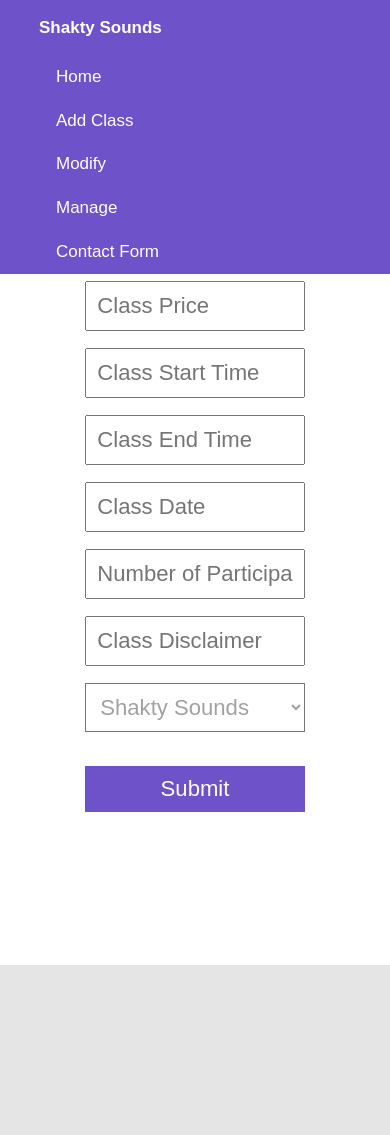
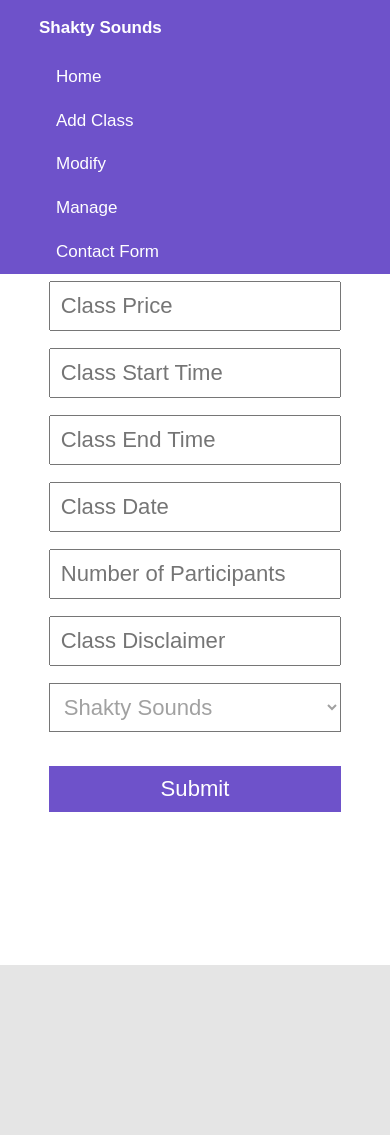
Before and after one commit to NickLiffen/sound-healing, a PHP site: page /admin/addClass.php in a window 390 px wide. Run offline with PHP 8.4, Linux system fonts and the light colour scheme; some libraries are stand-ins or nearby versions.

Commit message:
slight changes to booking form and mobile friendly forms

```diff
--- a/booking.php
+++ b/booking.php
@@ -27,7 +27,7 @@
 	<div class = "paddingBottom"></div>
 
 	<!-- This is going to print out the contact form where the user books a class-->
-	<div id="contactForm"></div>
+	<div id="contactForm1"></div>
 </div>
 
 <script src="js/booking.js"></script>
--- a/css/style.css
+++ b/css/style.css
@@ -341,9 +341,7 @@ legend span {
 
 form
 {
-  margin-right:auto;
-  margin-left:auto;
-  width:75%;
+  margin:0 auto;
   text-align:center;
 
 }
@@ -372,9 +370,19 @@ form
   padding-bottom:6px;
   padding-left:5px;
   font-style:italic;
+}
+
+@media screen and (max-width: 1000px)
+{
+  #contactForm
+  {
+  width:75%;
+  }
+}
 
 
-}
+
+
 input
 {
   width:100%;
@@ -599,6 +607,15 @@ color: white;
 {
   padding-bottom:3em;
   font:17px "Helvetica Neue", Helvetica, Arial, sans-serif;
+  width:75%;
+}
+
+@media screen and (max-width:768px)
+{
+  #addClass
+  {
+    width:100%;
+  }
 }
 
 #Form
@@ -849,3 +866,26 @@ width:100%
 #servicesOptions > .center{
   display: inline;
 }
+
+#servicesOptions div:nth-child(1)
+{
+  padding-right:1em;
+}
+
+#servicesOptions div:nth-child(n+2)
+{
+  padding-left:1em;
+}
+
+@media screen and (max-width:768px)
+{
+  #servicesOptions ,#classesAvailble, .itemBoxes
+  {
+    width:100%;
+  }
+}
+
+#servicesOptions button
+{
+  font-size:1.3em;
+}
```
Also changed, not shown: js/booking.js (+4 -4 lines).
